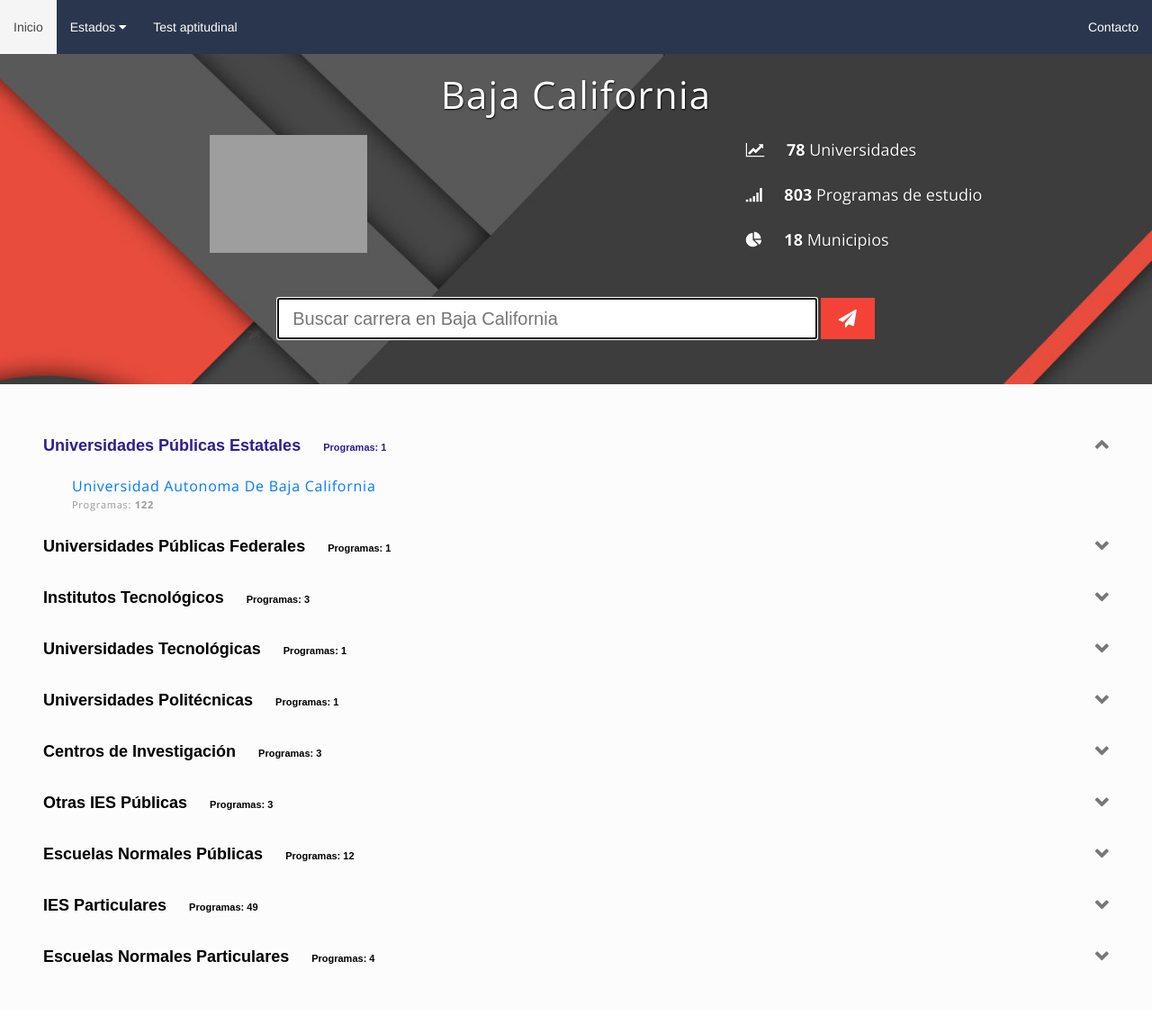
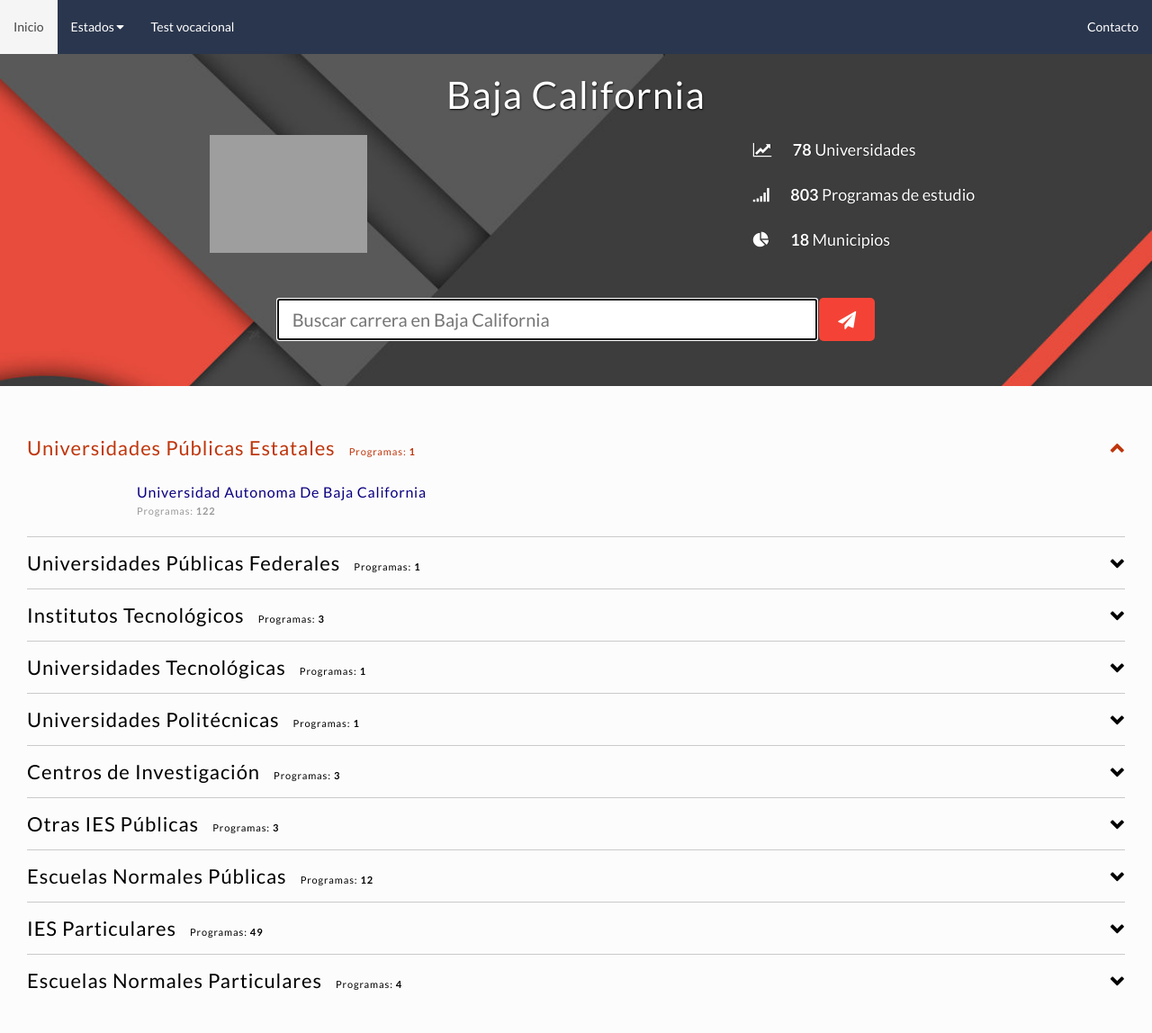
Before and after one commit to redcpp/universidades, a Django app: page /estado/82/ in a window 1280 px wide. Shown: the whole page at 90% size. Before the commit the page ends 1071 px from the top, so only its background shows below. Run offline with Django 3.2, Linux system fonts and the light colour scheme; data comes from the database, SQL or seed files in the repository; some libraries are stand-ins or nearby versions; grey boxes are pictures that could not be loaded.

```diff
--- a/unsearch/models.py
+++ b/unsearch/models.py
@@ -11,6 +11,8 @@ class Estado(models.Model):
 	def __str__(self):
 		return self.nombre
 
+# particulares = Universidad.objects.filter(tipo__icontains='IES Particulares').annotate(objs=Count('carreras'))
+# sum([ x.objs for x in particulares])/len(particulares)
 class Universidad(models.Model):
 	estado = models.ForeignKey('unsearch.Estado', related_name='universidades')
 	nombre = models.CharField(max_length=150)
--- a/unsearch/static/sass/_accordion.scss
+++ b/unsearch/static/sass/_accordion.scss
@@ -1,45 +1,53 @@
 button.uk-accordion-title {
 	color: #000;
-	background-color: transparent;
+	background-color: $color-body;
 	border: none;
 	border-top: 1px solid rgba(0,0,0,.2);
 	cursor: pointer;
-	padding: 18px;
+	padding: 15px 0;
 	width: 100%;
 	outline: none;
-	font-size: 18px;
-	font-weight: bold;
+	font-size: 22px;
+	letter-spacing: .9px;
 	transition: all .1s;
+	text-align: left;
+	vertical-align: middle;
+}
+
+button.uk-accordion-title.intense {
+	border-color: rgba(0,0,0,.4);
 }
 
 .uk-accordion .uk-accordion-title:first-of-type{ border: none; }
 
-button.uk-accordion-title:hover { color: #673AB7; }
+button.uk-accordion-title:hover { color: #DD2C00; }
 
-button.uk-accordion-title.uk-active { color: #311B92; }
+button.uk-accordion-title.uk-active { color: #BF360C; }
 
 button.uk-accordion-title:after {
 	content: '\f078';
 	font-family: FontAwesome;
 	font-size: 16px;
-	color: #777;
+	margin-left: auto;
 	float: right;
-	margin-left: 5px;
+	padding-top: 5px;
+	font-weight: bold;
 }
 
 button.uk-accordion-title.uk-active:after {
 	content: "\f077";
-	font-family: FontAwesome;
 }
 
 div.uk-accordion-content {
 	transition: visibility 0s, opacity 0.5s linear;
-	padding-left: 50px;
+	padding-left: 10%;
+	padding-right: 0;
 	.uk-comment {
-		margin-bottom: 10px;
-		letter-spacing: .75px;
+		margin-bottom: 15px;
+		letter-spacing: .8px;
+		padding: 5px 0;
 	}
 	.uk-comment-title {
-		color: $color-link;
+		color: #0b0080;
 	}
 }
--- a/unsearch/static/sass/_colors.scss
+++ b/unsearch/static/sass/_colors.scss
@@ -48,3 +48,5 @@ $color-navbar: $color-navy-dark;
 
 $color-accent: $color-red;
 $color-accent-secondary: $color-red-dark;
+
+$color-body: #FCFCFC;
--- a/unsearch/static/sass/_fixes.scss
+++ b/unsearch/static/sass/_fixes.scss
@@ -1,6 +1,8 @@
 /* Barra de navegación
 ---------------------- */
 .uk-grid {margin: 0;}
+
+.uk-navbar-nav>li>a {font-family: 'Lato', sans-serif;}
 
 .uk-form-icon {
 	width: calc(100% - 80px);
--- a/unsearch/static/sass/_forms.scss
+++ b/unsearch/static/sass/_forms.scss
@@ -7,7 +7,8 @@
 	button {
 		color: white;
 		background-color: $color-accent;
-		border: none;
+		border: 1px solid transparent;
+		border-radius: 5px;
 		line-height: 46px;
 		font-size: 20px;
 		padding: 0 20px;
--- a/unsearch/static/sass/_general.scss
+++ b/unsearch/static/sass/_general.scss
@@ -2,7 +2,7 @@ html {
 	-webkit-box-sizing: border-box;
 	-moz-box-sizing: border-box;
 	box-sizing: border-box;
-	background-color: #FCFCFC;
+	background-color: $color-body;
 }
 *, *:before, *:after {
 	-webkit-box-sizing: inherit;
@@ -10,10 +10,11 @@ html {
 	box-sizing: inherit;
 }
 body{
-	background-color: #FCFCFC;
+	background-color: $color-body;
+	text-rendering: optimizeLegibility;
 }
-body, h1, h2, h3, h4, h5, h6, p {
-	font-family: 'Open Sans', sans-serif;
+html, body, h1, h2, h3, h4, h5, h6, p, input, button, a {
+	font-family: 'Lato', sans-serif;
 }
 a {
 	color: $color-link;
--- a/unsearch/static/sass/_layout.scss
+++ b/unsearch/static/sass/_layout.scss
@@ -39,6 +39,15 @@
 .ml-40 { margin-left: 40px; }
 .ml-50 { margin-left: 50px; }
 
+.pr-5 { margin-right: 5px; }
+.pr-10 { margin-right: 10px; }
+.pr-15 { margin-right: 15px; }
+.pr-20 { margin-right: 20px; }
+.pr-25 { margin-right: 25px; }
+.pr-30 { margin-right: 30px; }
+.pr-40 { margin-right: 40px; }
+.pr-50 { margin-right: 50px; }
+
 .pl-5 { padding-left: 5px; }
 .pl-10 { padding-left: 10px; }
 .pl-15 { padding-left: 15px; }
@@ -47,6 +56,15 @@
 .pl-30 { padding-left: 30px; }
 .pl-40 { padding-left: 40px; }
 .pl-50 { padding-left: 50px; }
+
+.pr-5 { padding-right: 5px; }
+.pr-10 { padding-right: 10px; }
+.pr-15 { padding-right: 15px; }
+.pr-20 { padding-right: 20px; }
+.pr-25 { padding-right: 25px; }
+.pr-30 { padding-right: 30px; }
+.pr-40 { padding-right: 40px; }
+.pr-50 { padding-right: 50px; }
 
 .pt-5 { padding-top: 5px; }
 .pt-10 { padding-top: 10px; }
@@ -84,6 +102,24 @@
 	justify-content: center;
 }
 
+.Aligner {
+	display: flex;
+	align-items: center;
+	justify-content: center;
+}
+
+.Aligner-item {
+	max-width: 50%;
+}
+
+.Aligner-item--top {
+	align-self: flex-start;
+}
+
+.Aligner-item--bottom {
+	align-self: flex-end;
+}
+
 @media (max-width: $small) {
 	.bloque-contenido { padding: 30px 15px; }
 }
--- /dev/null
+++ b/unsearch/static/sass/_tarjetas.scss
@@ -0,0 +1,14 @@
+.tarjetas {
+	background-color: $color-background;
+	.uk-accordion-content{
+		padding: 20px;
+	}
+	article.tarjeta {
+		background-color: $color-body;
+		border-radius: 5px;
+		padding: 20px;
+		.uk-comment-body {
+			padding-left: 10px;
+		}
+	}
+}
--- a/unsearch/static/sass/main.scss
+++ b/unsearch/static/sass/main.scss
@@ -1,4 +1,5 @@
 @import url(https://fonts.googleapis.com/css?family=Open+Sans:400,700,300);
+@import url(https://fonts.googleapis.com/css?family=Lato:400,700,300);
 
 @import 'colors';
 @import 'variables';
@@ -12,3 +13,4 @@
 @import 'fixes';
 @import 'ids';
 @import 'accordion';
+@import 'tarjetas';
--- a/unsearch/templates/unsearch/estado.html
+++ b/unsearch/templates/unsearch/estado.html
@@ -38,17 +38,17 @@
 <div class="bloque-contenido" id="lista-universidades">
 	<div class="uk-accordion" data-uk-accordion="{collapse: false}">
 	{% for tipo in tipo_list %}
-		<button class="uk-accordion-title fn-left">
-			{{tipo.grouper}}
-			<span class="uk-text-small uk-text-right ml-20">Programas: <b>{{tipo.list|length}}</b></span>
+		<button class="uk-accordion-title">
+			<span class="pr-5">{{tipo.grouper}}</span>
+			<span class="uk-text-small uk-hidden-small">Programas: <b>{{tipo.list|length}}</b></span>
 		</button>
 		<div class="uk-accordion-content">
-			<div class="uk-flex uk-flex-middle uk-flex-wrap uk-flex-wrap-space-around">
+			<div class="uk-grid uk-grid-margin">
 			{% for universidad in tipo.list %}
 				<article class="uk-width-1-1 uk-comment">
 					<a class="uk-comment-header" href="{% url 'unsearch:universidad' pk=universidad.pk %}">
 						<h4 class="uk-comment-title">{{universidad|title}}</h4>
-						<div class="uk-comment-meta">Programas: <b>{{universidad.carreras.count}}</div>
+						<div class="uk-comment-meta">Programas: <b>{{universidad.carreras.count}}</b></div>
 					</a>
 				</article>
 			{% endfor %}
--- a/unsearch/templates/unsearch/parts/navbar.html
+++ b/unsearch/templates/unsearch/parts/navbar.html
@@ -40,7 +40,7 @@
 				</ul>
 			</div>
 		</li>
-		<li id="menu3"><a href="">Test aptitudinal</a></li>
+		<li id="menu3"><a href="">Test vocacional</a></li>
 	</ul>
 	<div class="uk-navbar-flip">
 		<ul class="uk-navbar-nav">
```
Also changed, not shown: unsearch/templates/unsearch/busqueda_estado.html (+31 -25 lines), unsearch/static/css/main.css, 1 other file.
